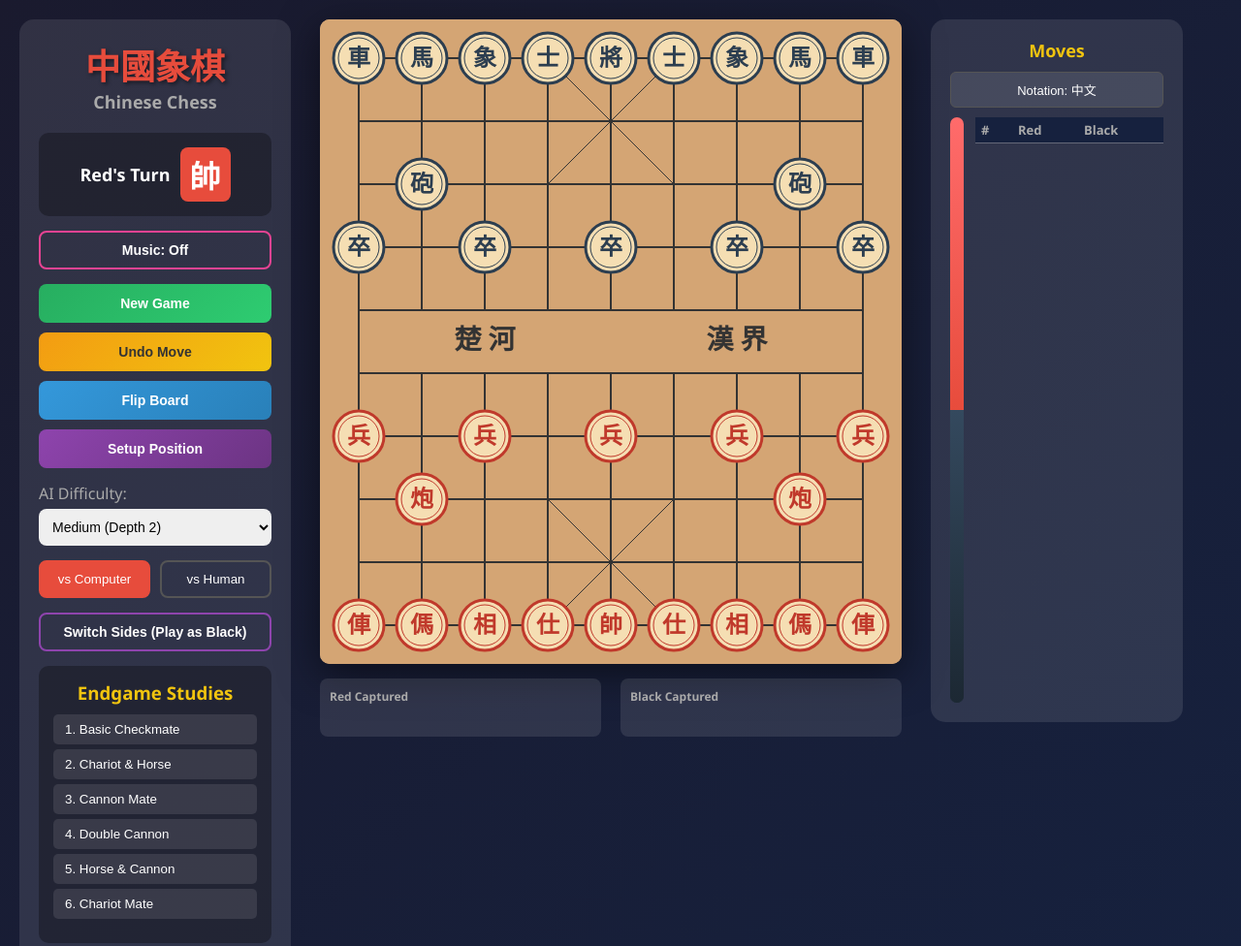
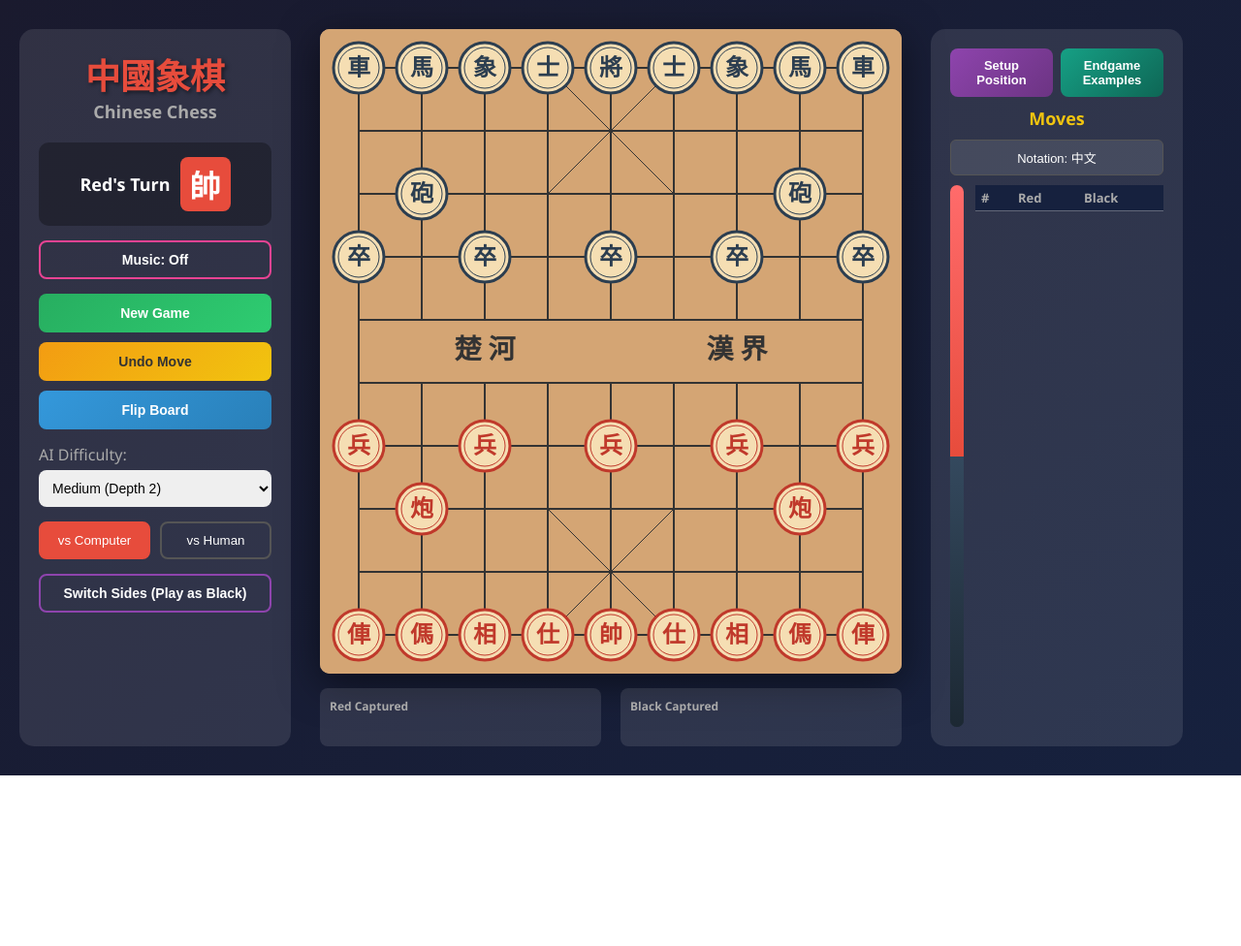
Before and after one commit to ngtingfai/Xiangqi, a plain HTML site: page index.html in a window 1280 px wide. Shown: the top 976 px of the page at 97% size. After the commit the page ends 800 px from the top, so only its background shows below. Drawn offline with Linux system fonts and the light colour scheme.

Commit message:
Move setup and endgame examples into collapsible panels next to the moves table

```diff
--- /dev/null
+++ b/examples/endgame_examples.js
@@ -0,0 +1,67 @@
+const ENDGAME_EXAMPLES = [
+    {
+        name: "Basic Checkmate",
+        description: "Red to move. Play the Chariot to the same column as the Black King to deliver checkmate. The Red King controls the escape squares via the 'flying general' rule.",
+        setup: (board) => {
+            board[0][3] = { type: 'king', color: 'black' };
+            board[9][4] = { type: 'king', color: 'red' };
+            board[5][0] = { type: 'chariot', color: 'red' };
+            return board;
+        }
+    },
+    {
+        name: "Chariot & Horse Mate",
+        description: "Red to move. Coordinate the Chariot and Horse for a classic checkmate pattern.",
+        setup: (board) => {
+            board[0][4] = { type: 'king', color: 'black' };
+            board[9][3] = { type: 'king', color: 'red' };
+            board[1][3] = { type: 'chariot', color: 'red' };
+            board[2][2] = { type: 'horse', color: 'red' };
+            return board;
+        }
+    },
+    {
+        name: "Cannon Mate",
+        description: "Red to move. Use the Cannon with a platform to checkmate the Black King.",
+        setup: (board) => {
+            board[0][4] = { type: 'king', color: 'black' };
+            board[9][3] = { type: 'king', color: 'red' };
+            board[3][4] = { type: 'cannon', color: 'red' };
+            board[5][4] = { type: 'soldier', color: 'red' };
+            return board;
+        }
+    },
+    {
+        name: "Double Cannon",
+        description: "Red to move. Two Cannons can create a powerful mating net.",
+        setup: (board) => {
+            board[0][4] = { type: 'king', color: 'black' };
+            board[9][3] = { type: 'king', color: 'red' };
+            board[2][4] = { type: 'cannon', color: 'red' };
+            board[4][4] = { type: 'cannon', color: 'red' };
+            return board;
+        }
+    },
+    {
+        name: "Horse & Cannon",
+        description: "Red to move. The Horse and Cannon combination is one of the most powerful attacking pairs.",
+        setup: (board) => {
+            board[0][4] = { type: 'king', color: 'black' };
+            board[9][3] = { type: 'king', color: 'red' };
+            board[1][3] = { type: 'horse', color: 'red' };
+            board[3][4] = { type: 'cannon', color: 'red' };
+            return board;
+        }
+    },
+    {
+        name: "Chariot Mate",
+        description: "Red to move. A lone Chariot can checkmate with proper positioning.",
+        setup: (board) => {
+            board[0][4] = { type: 'king', color: 'black' };
+            board[9][3] = { type: 'king', color: 'red' };
+            board[0][0] = { type: 'chariot', color: 'red' };
+            board[2][5] = { type: 'advisor', color: 'black' };
+            return board;
+        }
+    }
+];
--- a/index.html
+++ b/index.html
@@ -27,7 +27,46 @@
                 <button id="new-game-btn">New Game</button>
                 <button id="undo-btn">Undo Move</button>
                 <button id="flip-board-btn">Flip Board</button>
+            </div>
+
+            <div id="difficulty">
+                <label>AI Difficulty:</label>
+                <select id="ai-depth">
+                    <option value="1">Easy (Depth 1)</option>
+                    <option value="2" selected>Medium (Depth 2)</option>
+                    <option value="3">Hard (Depth 3)</option>
+                    <option value="4">Expert (Depth 4)</option>
+                </select>
+            </div>
+
+            <div id="mode-toggle">
+                <button id="vs-ai-btn" class="active">vs Computer</button>
+                <button id="vs-human-btn">vs Human</button>
+            </div>
+
+            <div id="side-toggle">
+                <button id="switch-sides-btn">Switch Sides (Play as Black)</button>
+            </div>
+        </div>
+
+        <div id="board-container">
+            <canvas id="board"></canvas>
+            <div id="captured-pieces">
+                <div id="red-captured">
+                    <h4>Red Captured</h4>
+                    <div id="red-captured-list"></div>
+                </div>
+                <div id="black-captured">
+                    <h4>Black Captured</h4>
+                    <div id="black-captured-list"></div>
+                </div>
+            </div>
+        </div>
+
+        <div id="notation-panel">
+            <div id="right-actions">
                 <button id="setup-btn">Setup Position</button>
+                <button id="examples-btn">Endgame Examples</button>
             </div>
 
             <div id="setup-panel" class="hidden">
@@ -49,27 +88,8 @@
                 </div>
             </div>
 
-            <div id="difficulty">
-                <label>AI Difficulty:</label>
-                <select id="ai-depth">
-                    <option value="1">Easy (Depth 1)</option>
-                    <option value="2" selected>Medium (Depth 2)</option>
-                    <option value="3">Hard (Depth 3)</option>
-                    <option value="4">Expert (Depth 4)</option>
-                </select>
-            </div>
-
-            <div id="mode-toggle">
-                <button id="vs-ai-btn" class="active">vs Computer</button>
-                <button id="vs-human-btn">vs Human</button>
-            </div>
-
-            <div id="side-toggle">
-                <button id="switch-sides-btn">Switch Sides (Play as Black)</button>
-            </div>
-
-            <div id="endgame-studies">
-                <h3>Endgame Studies</h3>
+            <div id="examples-panel" class="hidden">
+                <h3>Endgame Examples</h3>
                 <div id="study-list">
                     <button class="study-btn" data-study="0">1. Basic Checkmate</button>
                     <button class="study-btn" data-study="1">2. Chariot & Horse</button>
@@ -80,23 +100,7 @@
                 </div>
                 <p id="study-description"></p>
             </div>
-        </div>
 
-        <div id="board-container">
-            <canvas id="board"></canvas>
-            <div id="captured-pieces">
-                <div id="red-captured">
-                    <h4>Red Captured</h4>
-                    <div id="red-captured-list"></div>
-                </div>
-                <div id="black-captured">
-                    <h4>Black Captured</h4>
-                    <div id="black-captured-list"></div>
-                </div>
-            </div>
-        </div>
-
-        <div id="notation-panel">
             <h3>Moves</h3>
             <div id="notation-toggle">
                 <button id="notation-btn">Notation: 中文</button>
@@ -139,6 +143,7 @@
     <script src="move.js"></script>
     <script src="ai.js"></script>
     <script src="render.js"></script>
+    <script src="examples/endgame_examples.js"></script>
     <script src="main.js"></script>
 </body>
 </html>
--- a/main.js
+++ b/main.js
@@ -86,10 +86,21 @@ document.getElementById('notation-btn').addEventListener('click', () => {
 });
 
 document.getElementById('setup-btn').addEventListener('click', () => {
+    document.getElementById('examples-panel').classList.add('hidden');
     if (game.setupMode) {
         cancelPositionSetup();
     } else {
         startPositionSetup();
+    }
+});
+
+document.getElementById('examples-btn').addEventListener('click', () => {
+    const panel = document.getElementById('examples-panel');
+    if (panel.classList.contains('hidden')) {
+        if (game.setupMode) cancelPositionSetup();
+        panel.classList.remove('hidden');
+    } else {
+        panel.classList.add('hidden');
     }
 });
 
@@ -165,78 +176,10 @@ document.getElementById('switch-sides-btn').addEventListener('click', () => {
     }
 });
 
-const ENDGAME_STUDIES = [
-    {
-        name: "Basic Checkmate",
-        description: "Red to move. Play the Chariot to the same column as the Black King to deliver checkmate. The Red King controls the escape squares via the 'flying general' rule.",
-        setup: (board) => {
-            board[0][3] = { type: 'king', color: 'black' };
-            board[9][4] = { type: 'king', color: 'red' };
-            board[5][0] = { type: 'chariot', color: 'red' };
-            return board;
-        }
-    },
-    {
-        name: "Chariot & Horse Mate",
-        description: "Red to move. Coordinate the Chariot and Horse for a classic checkmate pattern.",
-        setup: (board) => {
-            board[0][4] = { type: 'king', color: 'black' };
-            board[9][3] = { type: 'king', color: 'red' };
-            board[1][3] = { type: 'chariot', color: 'red' };
-            board[2][2] = { type: 'horse', color: 'red' };
-            return board;
-        }
-    },
-    {
-        name: "Cannon Mate",
-        description: "Red to move. Use the Cannon with a platform to checkmate the Black King.",
-        setup: (board) => {
-            board[0][4] = { type: 'king', color: 'black' };
-            board[9][3] = { type: 'king', color: 'red' };
-            board[3][4] = { type: 'cannon', color: 'red' };
-            board[5][4] = { type: 'soldier', color: 'red' };
-            return board;
-        }
-    },
-    {
-        name: "Double Cannon",
-        description: "Red to move. Two Cannons can create a powerful mating net.",
-        setup: (board) => {
-            board[0][4] = { type: 'king', color: 'black' };
-            board[9][3] = { type: 'king', color: 'red' };
-            board[2][4] = { type: 'cannon', color: 'red' };
-            board[4][4] = { type: 'cannon', color: 'red' };
-            return board;
-        }
-    },
-    {
-        name: "Horse & Cannon",
-        description: "Red to move. The Horse and Cannon combination is one of the most powerful attacking pairs.",
-        setup: (board) => {
-            board[0][4] = { type: 'king', color: 'black' };
-            board[9][3] = { type: 'king', color: 'red' };
-            board[1][3] = { type: 'horse', color: 'red' };
-            board[3][4] = { type: 'cannon', color: 'red' };
-            return board;
-        }
-    },
-    {
-        name: "Chariot Mate",
-        description: "Red to move. A lone Chariot can checkmate with proper positioning.",
-        setup: (board) => {
-            board[0][4] = { type: 'king', color: 'black' };
-            board[9][3] = { type: 'king', color: 'red' };
-            board[0][0] = { type: 'chariot', color: 'red' };
-            board[2][5] = { type: 'advisor', color: 'black' };
-            return board;
-        }
-    }
-];
-
 document.querySelectorAll('.study-btn').forEach(btn => {
     btn.addEventListener('click', () => {
         const studyIndex = parseInt(btn.dataset.study);
-        const study = ENDGAME_STUDIES[studyIndex];
+        const study = ENDGAME_EXAMPLES[studyIndex];
 
         exitSetupMode();
 
--- a/style.css
+++ b/style.css
@@ -110,7 +110,7 @@ body {
     border-radius: 15px;
     padding: 20px;
     color: #fff;
-    max-height: 725px;
+    max-height: 920px;
 }
 
 #notation-panel h3 {
@@ -269,8 +269,36 @@ body {
     color: #fff;
 }
 
+#right-actions {
+    display: flex;
+    gap: 8px;
+    margin-bottom: 10px;
+}
+
+#right-actions button {
+    flex: 1;
+    padding: 10px;
+    font-size: 13px;
+    font-weight: bold;
+    border: none;
+    border-radius: 8px;
+    cursor: pointer;
+    transition: all 0.2s;
+    color: #fff;
+}
+
+#right-actions button:hover {
+    transform: translateY(-2px);
+    box-shadow: 0 4px 15px rgba(0,0,0,0.3);
+}
+
 #setup-btn {
     background: linear-gradient(135deg, #8e44ad, #6c3483);
+    color: #fff;
+}
+
+#examples-btn {
+    background: linear-gradient(135deg, #16a085, #0e6655);
     color: #fff;
 }
 
@@ -278,7 +306,7 @@ body {
     background: rgba(0, 0, 0, 0.3);
     border-radius: 10px;
     padding: 15px;
-    margin-bottom: 15px;
+    margin-bottom: 10px;
 }
 
 #setup-panel h3 {
@@ -488,13 +516,14 @@ body {
     box-shadow: 0 4px 15px rgba(0,0,0,0.3);
 }
 
-#endgame-studies {
+#examples-panel {
     background: rgba(0,0,0,0.3);
     border-radius: 10px;
     padding: 15px;
+    margin-bottom: 10px;
 }
 
-#endgame-studies h3 {
+#examples-panel h3 {
     color: #f1c40f;
     margin-bottom: 10px;
     text-align: center;
```
Also changed, not shown: test/harness.js (+23 -4 lines), test/ui.test.js (+33 -0 lines), 1 other file.
